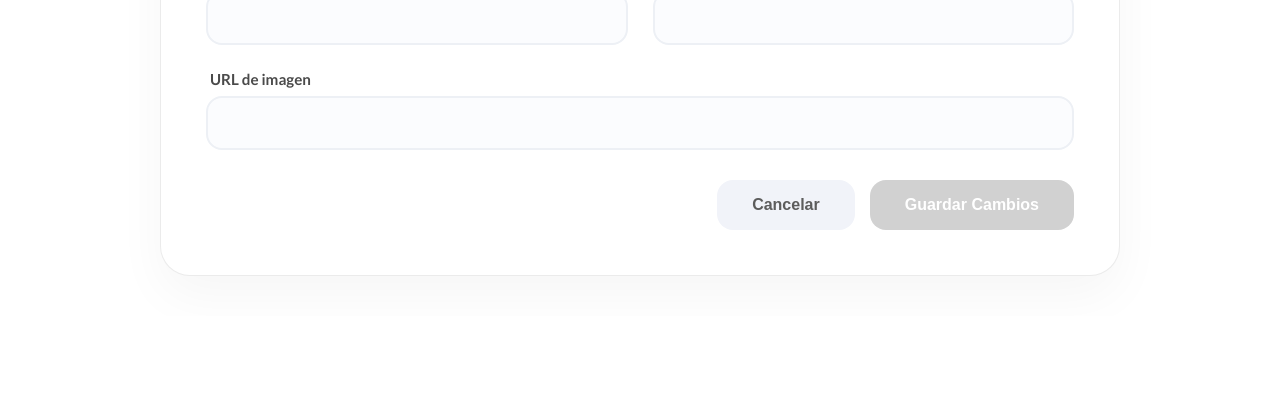
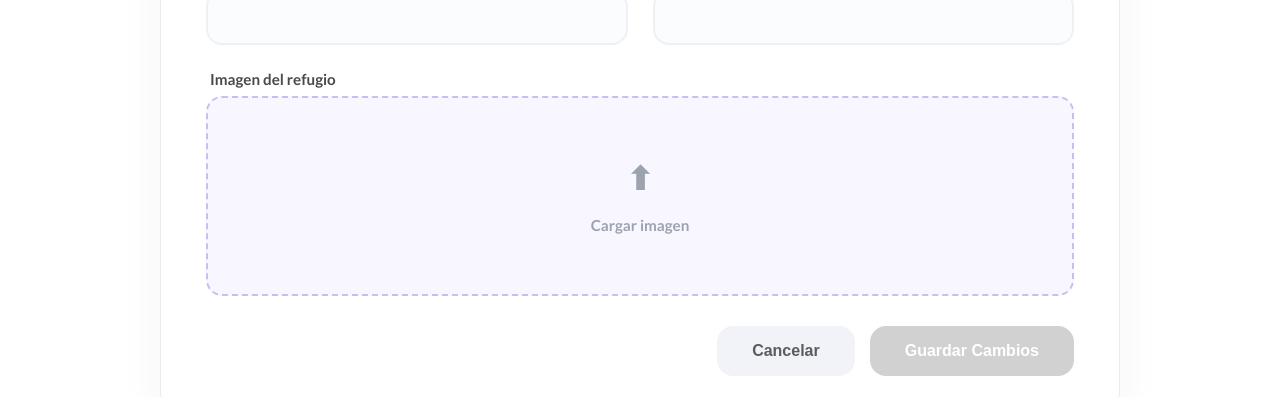
Before and after one commit to UDFJDC-ModelosProgramacion/MP_202610_G81_E3_Front, a React (Vite) app: page /editar_refugio in a window 1280 px wide. Shown: the part 486-883 px from the top of the page. Before the commit the page ends 802 px from the top, so only its background shows below. Built offline with nearby package versions, Linux system fonts and the light colour scheme; no server answers.

Commit message:
fix: visual of img

```diff
--- a/src/pages/EditShelter.jsx
+++ b/src/pages/EditShelter.jsx
@@ -1,15 +1,18 @@
-import { useEffect, useState } from "react";
+import { useEffect, useRef, useState } from "react";
 import { useNavigate } from "react-router-dom";
 import { shelterService } from "../services/ShelterService";
 import "../css/EditShelter.css";
 
 function EditShelter() {
     const navigate = useNavigate();
+    const fileInputRef = useRef(null);
 
     const [shelters, setShelters] = useState([]);
     const [selectedId, setSelectedId] = useState("");
     const [message, setMessage] = useState("");
     const [errors, setErrors] = useState({});
+    const [imagePreview, setImagePreview] = useState("");
+
     const [formData, setFormData] = useState({
         name: "",
         city: "",
@@ -17,6 +20,7 @@ function EditShelter() {
         email: "",
         image: ""
     });
+
     useEffect(() => {
         loadShelters();
     }, []);
@@ -30,15 +34,13 @@ function EditShelter() {
         }
     };
 
-    // Guardar informacion
     const handleSelectShelter = async (id) => {
         setSelectedId(id);
+        setImagePreview("");
         if (!id) return;
         try {
             const result = await shelterService.getShelter(id);
-            if (!result.success) {
-                return;
-            }
+            if (!result.success) return;
             const data = result.shelter;
             setFormData({
                 name: data.name || "",
@@ -47,6 +49,7 @@ function EditShelter() {
                 email: data.email || "",
                 image: data.image || ""
             });
+            setImagePreview(data.image || "");
             setErrors({});
             setMessage("");
         } catch (error) {
@@ -62,26 +65,27 @@ function EditShelter() {
         }
     };
 
-    // Enviar datos
+    const handleImageChange = (e) => {
+        const file = e.target.files[0];
+        if (!file) return;
+        const reader = new FileReader();
+        reader.onloadend = () => {
+            setImagePreview(reader.result);
+            setFormData(prev => ({ ...prev, image: reader.result }));
+        };
+        reader.readAsDataURL(file);
+    };
+
     const handleSubmit = async (e) => {
         e.preventDefault();
         setErrors({});
         setMessage("");
 
-        // Validación front
         let newErrors = {};
-        if (!formData.name.trim()) {
-            newErrors.name = "El nombre es obligatorio.";
-        }
-        if (!formData.city.trim()) {
-            newErrors.city = "La ciudad es obligatoria.";
-        }
-        if (!formData.address.trim()) {
-            newErrors.address = "La dirección es obligatoria.";
-        }
-        if (!formData.email.trim()) {
-            newErrors.email = "El correo es obligatorio.";
-        }
+        if (!formData.name.trim()) newErrors.name = "El nombre es obligatorio.";
+        if (!formData.city.trim()) newErrors.city = "La ciudad es obligatoria.";
+        if (!formData.address.trim()) newErrors.address = "La dirección es obligatoria.";
+        if (!formData.email.trim()) newErrors.email = "El correo es obligatorio.";
         if (Object.keys(newErrors).length > 0) {
             setErrors(newErrors);
             return;
@@ -92,16 +96,10 @@ function EditShelter() {
         }
 
         try {
-            const result = await shelterService.updateShelter(
-                selectedId,
-                formData
-            );
-            const response = {
-                ok: result.ok
-            };
+            const result = await shelterService.updateShelter(selectedId, formData);
+            const response = { ok: result.ok };
             const data = result.data;
 
-        // Manejo errores back.
             if (!response.ok) {
                 const serverMsg =
                     data.apierror?.message ||
@@ -154,14 +152,13 @@ function EditShelter() {
                 if (foundError) {
                     newErrors[foundError.field] = foundError.text;
                     setErrors(newErrors);
-            }
-            else {
+                } else {
                     setMessage(serverMsg);
                 }
                 return;
             }
-                //Mensaje exito/error
-                setMessage("Se ha actualizado el refugio. Redirigiendo a la pantalla de gestion...");
+
+            setMessage("Se ha actualizado el refugio. Redirigiendo a la pantalla de gestión...");
             setTimeout(() => navigate("/gestion"), 2000);
         } catch (error) {
             console.error(error);
@@ -173,7 +170,7 @@ function EditShelter() {
         <div className="edit-shelter-container">
             <h1>Actualizar información del refugio</h1>
 
-            {/*Seleccionar refugio*/}
+            {/* Seleccionar refugio */}
             <div className="form-group">
                 <select
                     className="shelter-select-top"
@@ -182,19 +179,17 @@ function EditShelter() {
                 >
                     <option value="">Seleccione el refugio</option>
                     {shelters.map(s => (
-                        <option key={s.id} value={s.id}>
-                            {s.name}
-                        </option>
+                        <option key={s.id} value={s.id}>{s.name}</option>
                     ))}
                 </select>
             </div>
 
-            {/*Formulario*/}
+            {/* Formulario */}
             <div className="edit-shelter-card">
                 <form onSubmit={handleSubmit} noValidate>
                     <div className="edit-shelter-grid">
+
                         <div className="form-group">
-
                             <label>Nombre del refugio</label>
                             <input
                                 type="text"
@@ -242,27 +237,47 @@ function EditShelter() {
                             {errors.email && <span className="error-text">{errors.email}</span>}
                         </div>
 
-                        {/*Me falta mejorar esto de la imagen*/}
+                        {/* Imagen */}
                         <div className="form-group full-width">
-                            <label>URL de imagen</label>
+                            <label>Imagen del refugio</label>
                             <input
-                                type="text"
-                                name="image"
-                                value={formData.image}
-                                onChange={handleChange}
+                                ref={fileInputRef}
+                                type="file"
+                                accept="image/*"
+                                style={{ display: "none" }}
+                                onChange={handleImageChange}
                             />
+                            <div
+                                className="upload-box"
+                                onClick={() => fileInputRef.current.click()}
+                            >
+                                {imagePreview ? (
+                                    <img
+                                        src={imagePreview}
+                                        className="preview-img"
+                                        alt="Vista previa del refugio"
+                                    />
+                                ) : (
+                                    <div className="upload-placeholder">
+                                        <span className="upload-icon">⬆</span>
+                                        <p>Cargar imagen</p>
+                                    </div>
+                                )}
+                            </div>
                         </div>
                     </div>
 
                     <div className="edit-shelter-actions">
-                        <button type="button" className="btn-cancel"
-                        onClick={() => navigate(-1)}>Cancelar</button>
-                        <button type="submit" className="btn-save"
-                        disabled={!selectedId}>Guardar Cambios</button>
+                        <button type="button" className="btn-cancel" onClick={() => navigate(-1)}>
+                            Cancelar
+                        </button>
+                        <button type="submit" className="btn-save" disabled={!selectedId}>
+                            Guardar Cambios
+                        </button>
                     </div>
                 </form>
 
-                {/*Mensaje final*/}
+                {/* Mensaje final */}
                 {message && (
                     <div className={`status-message ${message.includes("Error") ? "error" : "success"}`}>
                         {message}
--- a/src/pages/Search.jsx
+++ b/src/pages/Search.jsx
@@ -92,6 +92,7 @@ function Search() {
   };
 
   const normalizarItem = (item) => {
+    console.log("image del item:", item.image?.substring(0, 50));
     let resolvedImage = item.image || "";
 
     if (item.mediaFiles && item.mediaFiles.length > 0) {
```
Also changed, not shown: src/components/ShelterCard.jsx (+1 -0 lines). Lines whose indentation alone changed are shown as unchanged.
